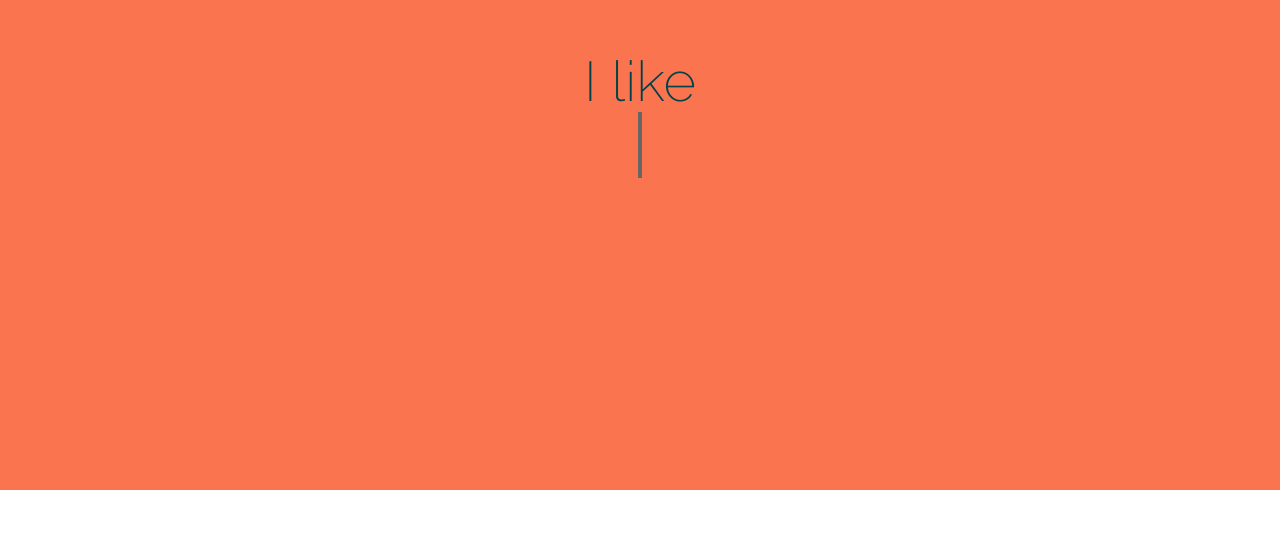
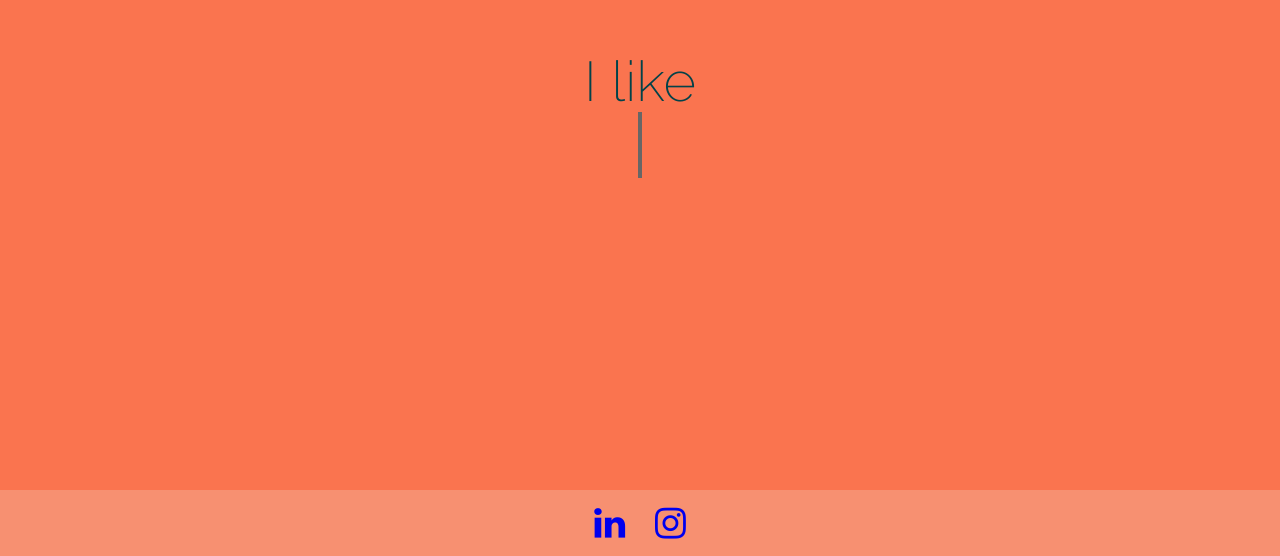
Before and after one commit to fulyacelebi/fulyacelebi.github.io, a website: page index.html in a window 1280 px wide. Shown: the part 1018-1574 px from the top of the page. Before the commit the page ends 1508 px from the top, so only its background shows below. Drawn offline with Linux system fonts and the light colour scheme.

Commit message:
contact section (#7)
* only contact section

* Merge branch 'development' into feature/contact

# Conflicts:
#	index.html

* resolving contact conflict

```diff
--- a/index.html
+++ b/index.html
@@ -32,6 +32,7 @@
     </header>
     <main id="content" role="main">
       <section id="section1" class="center-container">
+        <div>
           <h1>Hi! I'm Fulya.</h1>
           <h2>
             <span
@@ -40,8 +41,8 @@
               data-rotate='[ "Computer Engineer.", "Software Developer.", "Lover of Learning." ]'
             ></span>
           </h2>
+        </div>
       </section>
-
       <section id="aboutme" class="center-container">
         <h1>I like</h1>
         <h1>
@@ -52,6 +53,22 @@
           ></span>
         </h1>
       </section>
+      <section id="contact" class="center-container">
+        <a href="https://www.linkedin.com/in/fulyacelebi/"
+          ><i
+            id="linkedin-logo"
+            style="font-size: 36px;"
+            class="fa fa-linkedin"
+          ></i
+        ></a>
+        <a href="https://www.instagram.com/iamfulyace/"
+          ><i
+            id="instagram-logo"
+            style="font-size: 36px;"
+            class="fa fa-instagram"
+          ></i
+        ></a>
+      </section>
     </main>
     <script src="/src/assets/js/index.js" type="text/javascript"></script>
   </body>
--- a/src/assets/css/basic-style.css
+++ b/src/assets/css/basic-style.css
@@ -14,6 +14,7 @@ body {
 #section1 {
   height: calc(100vh - 46px);
   background: #024249;
+  flex-flow: column;
 }
 
 #section1 h1 {
@@ -30,11 +31,13 @@ body {
 
 #section2 {
   background-color: #16817a;
+  flex-flow: column;
 }
 
 #aboutme {
   height: calc(100vh - 46px);
   background-color: #fa744f;
+  flex-flow: column;
 }
 
 #aboutme h1,
@@ -49,10 +52,6 @@ h2 {
   display: flex;
 }
 
-section {
-  flex-flow: column;
-}
-
 #contact {
   background-color: #f79071;
 }
@@ -65,9 +64,11 @@ section {
 a:visited {
   color: #888;
 }
+
 a:hover {
   color: #888;
 }
+
 a:active {
   color: #888;
 }
```
Lines whose indentation alone changed are shown as unchanged.
